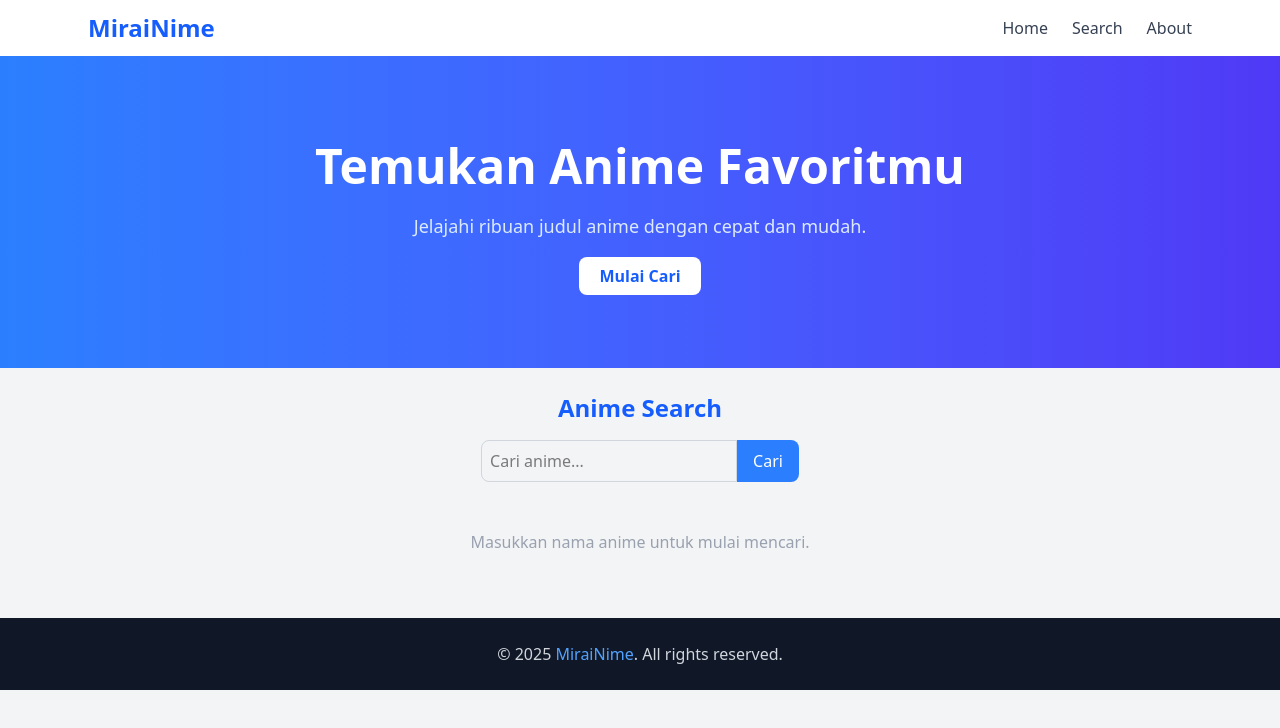
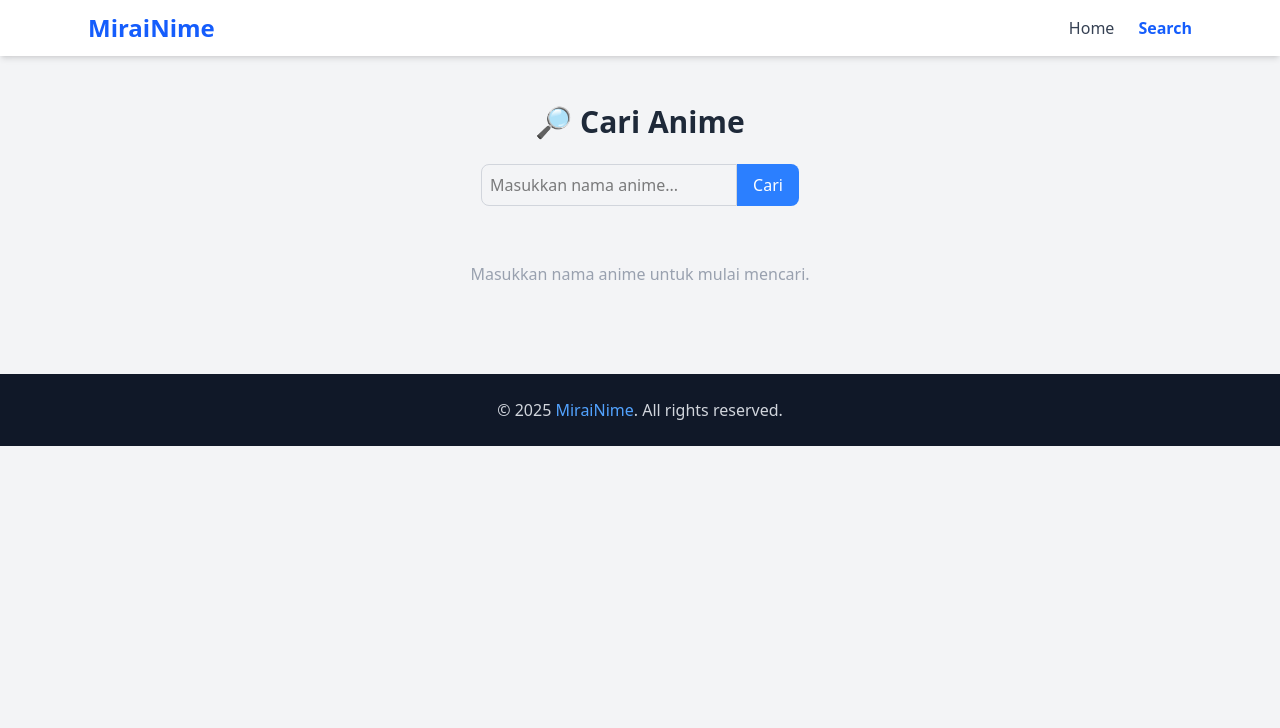
Before and after one commit to rizkicahyaa/mirai-nime, a React (Vite) app: page /search in a window 1280 px wide. Shown: the top 728 px of the page. Built offline with nearby package versions, Linux system fonts and the light colour scheme.

Commit message:
feat: routes menu navbar

```diff
--- a/package.json
+++ b/package.json
@@ -13,6 +13,7 @@
     "@tailwindcss/vite": "^4.1.16",
     "react": "^19.1.1",
     "react-dom": "^19.1.1",
+    "react-router-dom": "^7.9.5",
     "tailwindcss": "^4.1.16"
   },
   "devDependencies": {
--- a/src/App.tsx
+++ b/src/App.tsx
@@ -1,17 +1,22 @@
 import "./App.css";
+import { BrowserRouter as Router, Routes, Route } from "react-router-dom";
 import Navbar from "./components/Navbar";
-import AnimeSearch from "./components/AnimeSearch";
-import HeroSection from "./components/HeroSection";
+import Home from "./pages/Home";
+import Search from "./pages/Search";
 import Footer from "./components/Footer";
 
 function App() {
     return (
-        <div className="min-h-screen bg-gray-100 font-sans">
-            <Navbar />
-            <HeroSection />
-            <AnimeSearch />
-            <Footer />
-        </div>
+        <Router>
+            <div className="min-h-screen bg-gray-100 font-sans">
+                <Navbar />
+                <Routes>
+                    <Route path="/" element={<Home />} />
+                    <Route path="/search" element={<Search />} />
+                </Routes>
+                <Footer />
+            </div>
+        </Router>
     );
 }
 
--- /dev/null
+++ b/src/components/AnimeCard.tsx
@@ -0,0 +1,20 @@
+import React from "react";
+
+interface Anime {
+    mal_id: number;
+    title: string;
+    images: { jpg: { image_url: string } };
+    score: number | null;
+}
+
+const AnimeCard: React.FC<{ anime: Anime }> = ({ anime }) => (
+    <div className="bg-white shadow-md rounded-lg overflow-hidden hover:scale-105 transition-transform">
+        <img src={anime.images.jpg.image_url} alt={anime.title} className="w-full h-48 object-cover" />
+        <div className="p-2 text-center">
+            <h2 className="text-sm font-semibold">{anime.title}</h2>
+            <p className="text-xs text-gray-500">⭐ {anime.score ?? "N/A"}</p>
+        </div>
+    </div>
+);
+
+export default AnimeCard;
--- a/src/components/Navbar.tsx
+++ b/src/components/Navbar.tsx
@@ -1,25 +1,24 @@
 import React from "react";
+import { Link, useLocation } from "react-router-dom";
 
 const Navbar: React.FC = () => {
+    const { pathname } = useLocation();
+
     return (
         <nav className="bg-white shadow-md">
             <div className="max-w-6xl mx-auto px-6 py-3 flex justify-between items-center">
                 <h1 className="text-2xl font-bold text-blue-600">MiraiNime</h1>
-                <ul className="hidden md:flex space-x-6 text-gray-700 font-medium">
+
+                <ul className="flex space-x-6 text-gray-700 font-medium">
                     <li>
-                        <a href="#home" className="hover:text-blue-500">
+                        <Link to="/" className={`hover:text-blue-500 ${pathname === "/" ? "text-blue-600 font-semibold" : ""}`}>
                             Home
-                        </a>
+                        </Link>
                     </li>
                     <li>
-                        <a href="#search" className="hover:text-blue-500">
+                        <Link to="/search" className={`hover:text-blue-500 ${pathname === "/search" ? "text-blue-600 font-semibold" : ""}`}>
                             Search
-                        </a>
-                    </li>
-                    <li>
-                        <a href="#about" className="hover:text-blue-500">
-                            About
-                        </a>
+                        </Link>
                     </li>
                 </ul>
             </div>
--- /dev/null
+++ b/src/pages/Home.tsx
@@ -0,0 +1,48 @@
+import React, { useEffect, useState } from "react";
+import AnimeCard from "../components/AnimeCard";
+
+interface Anime {
+    mal_id: number;
+    title: string;
+    images: { jpg: { image_url: string } };
+    score: number | null;
+}
+
+const Home: React.FC = () => {
+    const [animeList, setAnimeList] = useState<Anime[]>([]);
+    const [loading, setLoading] = useState(true);
+
+    useEffect(() => {
+        const fetchTopAnime = async () => {
+            try {
+                const res = await fetch("https://api.jikan.moe/v4/top/anime?limit=10");
+                const data = await res.json();
+                setAnimeList(data.data || []);
+            } catch (error) {
+                console.error("Error fetching top anime:", error);
+            } finally {
+                setLoading(false);
+            }
+        };
+
+        fetchTopAnime();
+    }, []);
+
+    return (
+        <div className="py-12 px-6 max-w-6xl mx-auto">
+            <h1 className="text-3xl font-bold text-gray-800 mb-6 text-center">🔥 Rekomendasi Anime Terbaik</h1>
+
+            {loading ? (
+                <p className="text-center text-gray-500">Memuat data anime...</p>
+            ) : (
+                <div className="grid grid-cols-2 sm:grid-cols-3 md:grid-cols-5 gap-6">
+                    {animeList.map((anime) => (
+                        <AnimeCard key={anime.mal_id} anime={anime} />
+                    ))}
+                </div>
+            )}
+        </div>
+    );
+};
+
+export default Home;
--- /dev/null
+++ b/src/pages/Search.tsx
@@ -0,0 +1,56 @@
+import React, { useState } from "react";
+import AnimeCard from "../components/AnimeCard";
+
+interface Anime {
+    mal_id: number;
+    title: string;
+    images: { jpg: { image_url: string } };
+    score: number | null;
+}
+
+const Search: React.FC = () => {
+    const [query, setQuery] = useState("");
+    const [animeList, setAnimeList] = useState<Anime[]>([]);
+    const [loading, setLoading] = useState(false);
+
+    const searchAnime = async () => {
+        if (!query.trim()) return;
+        setLoading(true);
+        try {
+            const res = await fetch(`https://api.jikan.moe/v4/anime?q=${query}&limit=12`);
+            const data = await res.json();
+            setAnimeList(data.data || []);
+        } catch (error) {
+            console.error("Error fetching anime:", error);
+        } finally {
+            setLoading(false);
+        }
+    };
+
+    return (
+        <div className="py-12 px-6 max-w-6xl mx-auto">
+            <h1 className="text-3xl font-bold text-gray-800 mb-6 text-center">🔎 Cari Anime</h1>
+
+            <div className="flex justify-center mb-8">
+                <input type="text" placeholder="Masukkan nama anime..." className="border border-gray-300 rounded-l-lg p-2 w-64 focus:outline-none focus:ring-2 focus:ring-blue-400" value={query} onChange={(e) => setQuery(e.target.value)} onKeyDown={(e) => e.key === "Enter" && searchAnime()} />
+                <button onClick={searchAnime} className="bg-blue-500 text-white px-4 rounded-r-lg hover:bg-blue-600">
+                    Cari
+                </button>
+            </div>
+
+            {loading ? (
+                <p className="text-center text-gray-500">Sedang mencari...</p>
+            ) : (
+                <div className="grid grid-cols-2 sm:grid-cols-3 md:grid-cols-4 gap-6">
+                    {animeList.map((anime) => (
+                        <AnimeCard key={anime.mal_id} anime={anime} />
+                    ))}
+                </div>
+            )}
+
+            {!loading && animeList.length === 0 && <p className="text-center text-gray-400 mt-6">Masukkan nama anime untuk mulai mencari.</p>}
+        </div>
+    );
+};
+
+export default Search;
```
Also changed, not shown: 1 other file (tests, documents, lock files or other folders).
